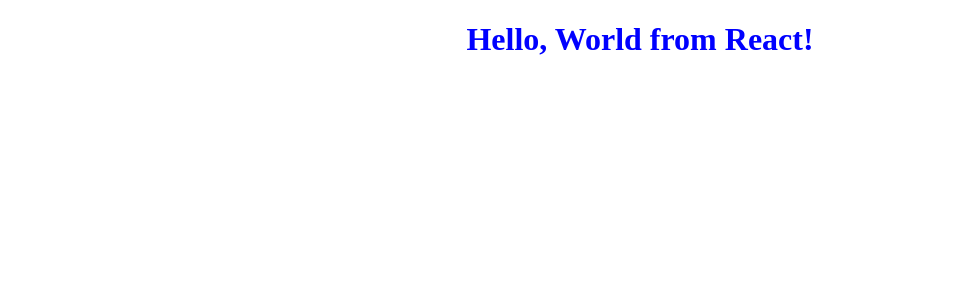
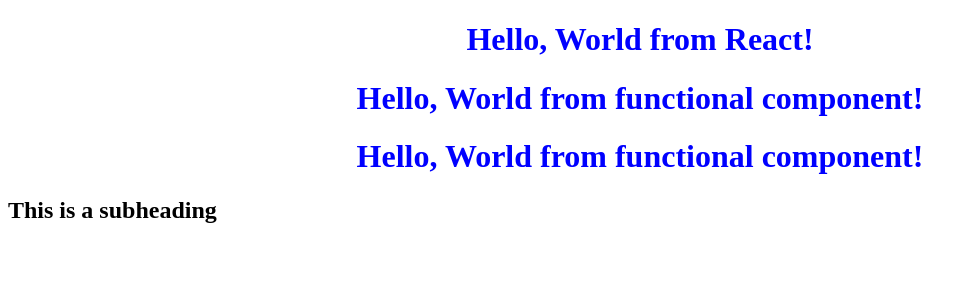
Before and after one commit to shivani2001-art/namaste-react, a React (Vite) app: page / in a window 1280 px wide. Shown: the top 300 px of the page, without its empty margins (0-976 px from the left). Built offline with nearby package versions, Linux system fonts and the light colour scheme.

Commit message:
React components episode 3

```diff
--- a/App.js
+++ b/App.js
@@ -1,15 +1,39 @@
 import React from 'react';
 import ReactDOM from 'react-dom/client';
 
-//React.createElement => creates a object => after render converts to HTML
-const heading = React.createElement('h1', {id: 'heading'}, 'Hello, World from React!');
+// //React.createElement => creates a object => after render converts to HTML
+// const heading = React.createElement('h1', {id: 'heading'}, 'Hello, World from React!');
 
-console.log(heading); // This will log the React element object
-// JSX - transpiled before JS - PARCEL - BABEL (JSX to JS) - React Element
+// console.log(heading); // This will log the React element object
+// // JSX - transpiled before JS - PARCEL - BABEL (JSX to JS) - React Element
 
-// Babel converts it into JSX => React.createElement => React Element JS - (Object) => Renders HTML Element
-const jsxHeading = <h1 id="heading">Hello, World from React!</h1>
+// // Babel converts it into JSX => React.createElement => React Element JS - (Object) => Renders HTML Element
+// const jsxHeading = <h1 id="heading">Hello, World from React!</h1>
+
+// React Element
+const jsxHeading = (
+  <h1 id="heading">Hello, World from React!</h1>
+);
+
+// React Functional Component
+const Heading = () => {
+    return (
+        <h1 id="heading">Hello, World from functional component!</h1>
+    );
+}
+
+// component composition
+const SubHeading = () => {
+    return (
+        <div>
+            {jsxHeading}
+            <Heading />
+            {Heading()}
+            <h2 id="sub-heading">This is a subheading</h2>
+        </div>
+    );
+}
 
 const root = ReactDOM.createRoot(document.getElementById('root'));
 
-root.render(jsxHeading);
+root.render(<SubHeading />);
```
